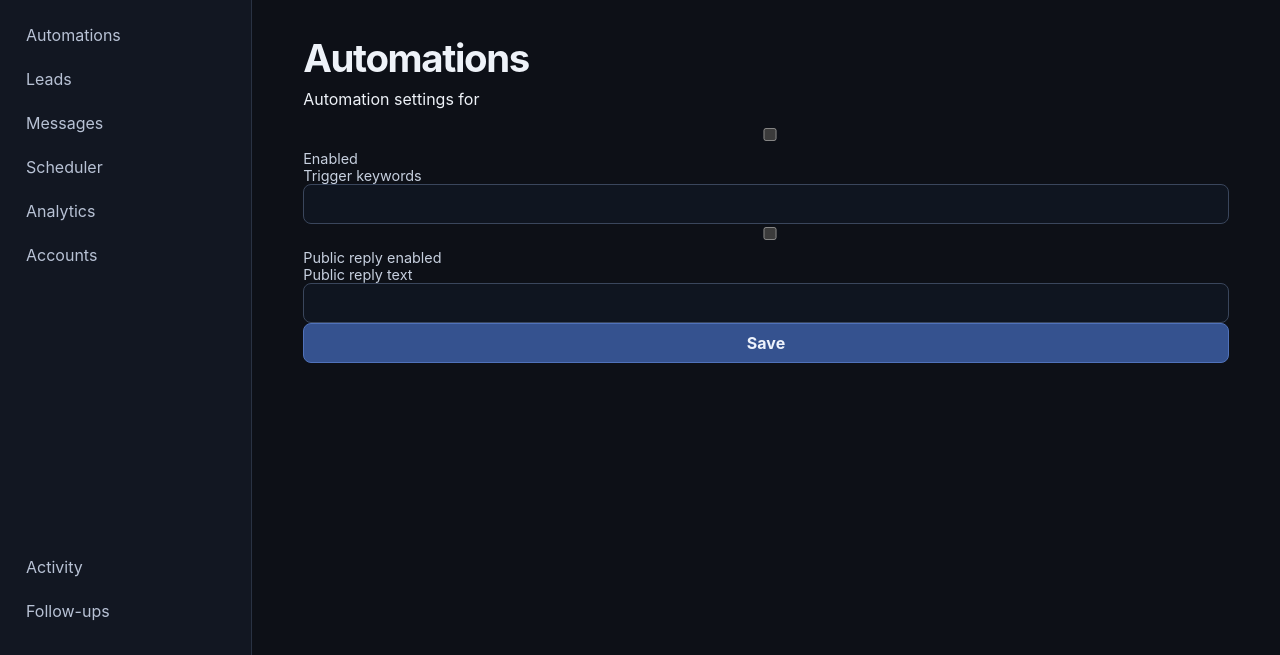
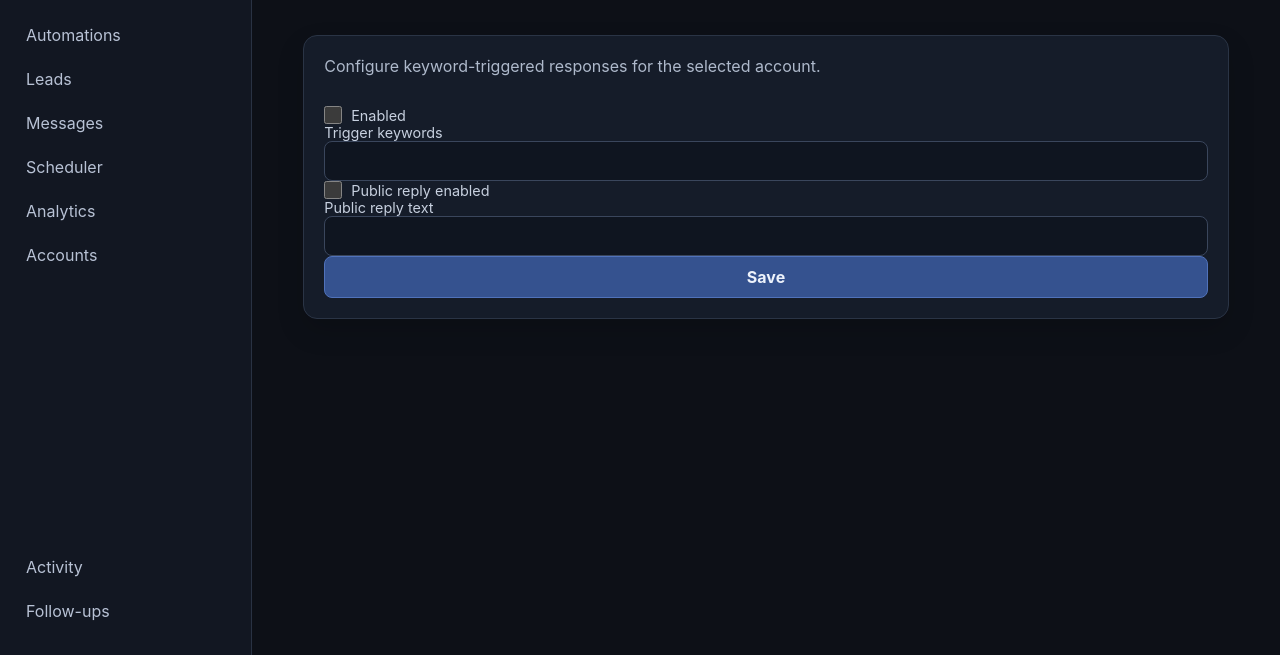
Before and after one commit to imraneammour-spec/social-media-bot, a Flask app: template dashboard/templates/app_automations.html in a window 1280 px wide. Shown: the part 145-800 px from the top of the page. Run offline with Flask 3, Linux system fonts and the light colour scheme; the template is opened without the code that fills it, so the values that code supplies are empty; some libraries are stand-ins or nearby versions.

Commit message:
Complete Phase 5 Dashboard V1

```diff
--- a/dashboard/static/tenant_dashboard.css
+++ b/dashboard/static/tenant_dashboard.css
@@ -65,6 +65,7 @@ h2 { margin-bottom: 8px; font-size: 1.05rem; }
 .summary-card dd { margin: 8px 0 0; font-size: 1.75rem; font-weight: 730; }
 .detail-card { margin-bottom: 16px; }
 .detail-card p:last-child, .card p:last-child { margin-bottom: 0; }
+.card h2, .card p, .status-stack, .empty-state { overflow-wrap: anywhere; }
 
 .account-list { display: grid; grid-template-columns: repeat(auto-fit, minmax(260px, 1fr)); }
 .account-card h2 a { color: inherit; }
@@ -76,10 +77,16 @@ h2 { margin-bottom: 8px; font-size: 1.05rem; }
 label { display: grid; gap: 6px; color: #c7d0df; font-size: .9rem; }
 input, select, textarea, button { width: 100%; border: 1px solid #3a465c; border-radius: 8px; background: #0f1520; color: #edf2fb; font: inherit; }
 input, select, textarea { padding: 9px 10px; }
+input[type="checkbox"] { width: auto; min-width: 18px; min-height: 18px; margin: 0; accent-color: #6f95e3; }
 textarea { min-height: 88px; resize: vertical; }
-button { padding: 9px 12px; cursor: pointer; background: #35528f; border-color: #5072ba; font-weight: 650; }
+button { min-height: 42px; padding: 9px 12px; cursor: pointer; background: #35528f; border-color: #5072ba; font-weight: 650; }
 button:hover { background: #4162a7; }
+.checkbox-field { display: flex; align-items: center; gap: 9px; }
+.checkbox-field label { display: block; }
+.tenant-dashboard :is(a, button, input, select, textarea, summary):focus-visible { outline: 3px solid #9ab7ff; outline-offset: 3px; }
 .empty-state { margin: 0; padding: 24px; border: 1px dashed #3a465c; border-radius: 12px; color: #aeb9cb; text-align: center; }
+nav[aria-label$="pagination"] { display: flex; flex-wrap: wrap; align-items: center; gap: 10px; margin-top: 16px; }
+nav[aria-label$="pagination"] a, nav[aria-label$="pagination"] span { min-height: 38px; padding: 8px 10px; border: 1px solid #2a3445; border-radius: 8px; }
 
 @media (max-width: 980px) {
     .app-sidebar { position: static; width: auto; min-height: 0; padding: 16px; border-right: 0; border-bottom: 1px solid #293243; }
--- a/dashboard/templates/app_analytics.html
+++ b/dashboard/templates/app_analytics.html
@@ -12,6 +12,10 @@
     </label>
     <button type="submit">Apply range</button>
 </form>
+
+{% if analytics.metrics.total_events == 0 and analytics.metrics.prompt_requests == 0 and analytics.metrics.smart_replies_sent == 0 and analytics.metrics.followups_scheduled == 0 and analytics.metrics.followups_sent == 0 and analytics.metrics.followups_failed == 0 and analytics.metrics.prompt_enabled_content == 0 %}
+<p class="empty-state">No activity in this time range.</p>
+{% endif %}
 
 <section class="summary-grid" aria-label="Key metrics">
     <dl class="summary-card card"><dt>Comments handled</dt><dd>{{ analytics.metrics.comments_handled }}</dd></dl>
--- a/dashboard/templates/app_automations.html
+++ b/dashboard/templates/app_automations.html
@@ -1,15 +1,13 @@
 {% extends "app_base.html" %}
+
+{% block title %}Automations{% endblock %}
+{% block heading %}Automations{% endblock %}
 
 {% block content %}
 
-<section class="app-panel">
+<section class="card page-stack">
 
-    <h1>Automations</h1>
-
-    <p>
-        Automation settings for
-        <strong>{{ selected_account.username }}</strong>
-    </p>
+    <p class="muted">Configure keyword-triggered responses for the selected account.</p>
 
     <form method="post">
 
@@ -19,15 +17,14 @@
             value="{{ csrf_token }}"
         >
 
-        <div>
-            <label>
+        <div class="checkbox-field">
             <input
+                id="automation_enabled"
                 type="checkbox"
                 name="enabled"
                 {% if automation.enabled %}checked{% endif %}
             >
-                Enabled
-            </label>
+            <label for="automation_enabled">Enabled</label>
         </div>
 
         <div>
@@ -43,15 +40,14 @@
             >
         </div>
 
-        <div>
-            <label>
+        <div class="checkbox-field">
             <input
+                id="public_reply_enabled"
                 type="checkbox"
                 name="public_reply_enabled"
                 {% if automation.public_reply_enabled %}checked{% endif %}
             >
-                Public reply enabled
-            </label>
+            <label for="public_reply_enabled">Public reply enabled</label>
         </div>
 
         <div>
--- a/dashboard/templates/app_base.html
+++ b/dashboard/templates/app_base.html
@@ -61,7 +61,7 @@
                     <span class="account-switcher-label">Account</span>
 
                     {% for account in accounts %}
-                        <a href="{{ url_for('tenant_dashboard.app_overview', account=account.selection_ref) }}" {% if account.is_selected %}aria-current="true"{% endif %}>{{ account.username }}</a>
+                        <a href="{{ url_for(account_switch_endpoint, account=account.selection_ref) }}" {% if account.is_selected %}aria-current="true"{% endif %}>{{ account.username }}</a>
                     {% endfor %}
 
                 </nav>
--- a/dashboard/templates/app_content.html
+++ b/dashboard/templates/app_content.html
@@ -22,7 +22,7 @@
     {% if item.prompt_url %}<p><a href="{{ item.prompt_url }}">View prepared prompts</a></p>{% endif %}
     {% if item.permalink %}<p><a href="{{ item.permalink }}" target="_blank" rel="noopener noreferrer">View Instagram Post</a></p>{% endif %}
 </article>
-{% else %}<p class="empty-state">No content yet. Instagram posts with extracted prompts will appear here.</p>{% endfor %}
+{% else %}<p class="empty-state">No prompt-enabled content yet. Instagram posts with extracted prompts will appear here.</p>{% endfor %}
 </section>
 <nav aria-label="Content pagination">
     {% if content_page.has_previous %}<a href="{{ url_for('tenant_dashboard.app_content', account=selected_account.selection_ref, filter=selected_filter, page=content_page.page - 1) }}">Previous</a>{% endif %}
--- a/dashboard/templates/app_leads.html
+++ b/dashboard/templates/app_leads.html
@@ -56,7 +56,7 @@
         <button type="submit">{{ 'Unarchive lead' if lead.archived else 'Archive lead' }}</button>
     </form>
 </article>
-{% else %}<p class="muted">No leads yet.</p>{% endfor %}
+{% else %}<p class="empty-state">No leads yet.</p>{% endfor %}
 <nav aria-label="Lead pagination">
     {% if lead_page.has_previous %}<a href="{{ url_for('tenant_dashboard.app_leads', account=selected_account.selection_ref, view=selected_view, stage=selected_stage, q=selected_search or None, sort=selected_sort, page=lead_page.page - 1) }}">Previous</a>{% endif %}
     <span>Page {{ lead_page.page }}</span>
--- a/tenant_dashboard.py
+++ b/tenant_dashboard.py
@@ -348,6 +348,7 @@ def _render_page(
                 request.endpoint,
                 "",
             ),
+            account_switch_endpoint=request.endpoint,
             csrf_token=csrf_token(),
             **context,
         )
```
Also changed, not shown: tests/test_messages_content.py (+1 -1 lines), tests/test_scheduler_analytics.py (+30 -0 lines), tests/test_tenant_dashboard.py (+34 -0 lines). Lines whose indentation alone changed are shown as unchanged.
